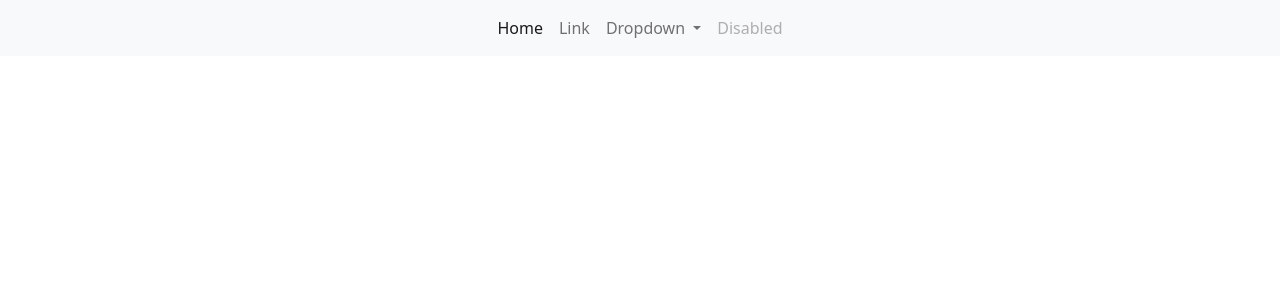
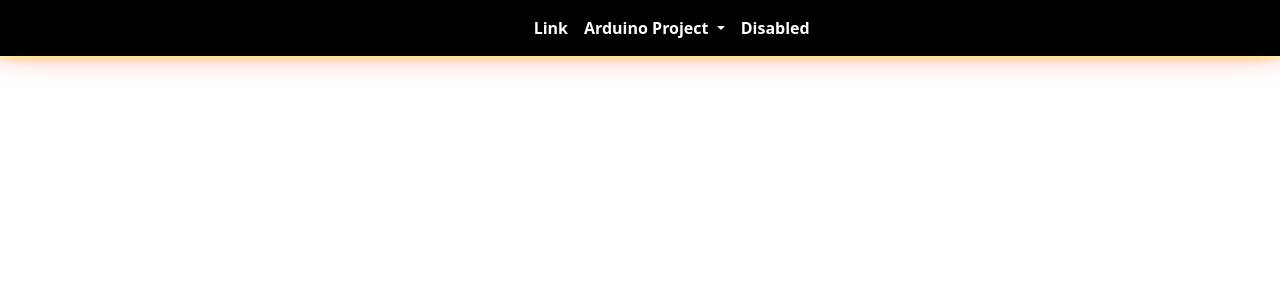
Before and after one commit to Javitg10/ArduinoProject, an Angular app: page / in a window 1280 px wide. Shown: the top 300 px of the page. Built offline with nearby package versions, Linux system fonts and the light colour scheme.

Commit message:
commit header

```diff
--- a/src/app/app-routing.module.ts
+++ b/src/app/app-routing.module.ts
@@ -1,9 +1,11 @@
 import { NgModule } from '@angular/core';
 import { RouterModule, Routes } from '@angular/router';
 import { HomeComponent } from './core/components/home/home.component';
+import { AboutUsComponent } from './core/components/about-us/about-us.component';
 
 const routes: Routes = [
-  {path:'', component:HomeComponent}
+  {path:'', component:HomeComponent},
+  {path:'about', component:AboutUsComponent}
 ];
 
 @NgModule({
--- a/src/app/core/shared/header/header.component.css
+++ b/src/app/core/shared/header/header.component.css
@@ -0,0 +1,10 @@
+nav{
+    background-color:black;
+    border-bottom: 3px solid, black;
+    -webkit-box-shadow: #FFF 0 -1px 4px, #ff0 0 -2px 10px, #ff8000 0 -10px 20px, red 0 -18px 40px, 3px 13px 15px 5px rgba(0,0,0,0);
+    box-shadow: #FFF 0 -1px 4px, #ff0 0 -2px 10px, #ff8000 0 -10px 20px, red 0 -18px 40px, 3px 13px 15px 5px rgba(0,0,0,0);
+}
+nav a{
+    color: white;
+    font-weight: bolder;
+}
--- a/src/app/core/shared/header/header.component.html
+++ b/src/app/core/shared/header/header.component.html
@@ -1,4 +1,4 @@
-<nav class="navbar navbar-expand-lg navbar-light bg-light">
+<nav class="navbar navbar-expand-lg">
     <!-- Container wrapper -->
     <div class="container-fluid">
       <!-- Toggle button -->
@@ -37,15 +37,15 @@
               data-mdb-toggle="dropdown"
               aria-expanded="false"
             >
-              Dropdown
+              Arduino Project
             </a>
             <!-- Dropdown menu -->
             <ul class="dropdown-menu" aria-labelledby="navbarDropdown">
               <li>
-                <a class="dropdown-item" href="#">Action</a>
+                <a class="dropdown-item" href="">Home</a>
               </li>
               <li>
-                <a class="dropdown-item" href="#">Another action</a>
+                <a class="dropdown-item" href="/about">About us</a>
               </li>
               <li><hr class="dropdown-divider" /></li>
               <li>
```
